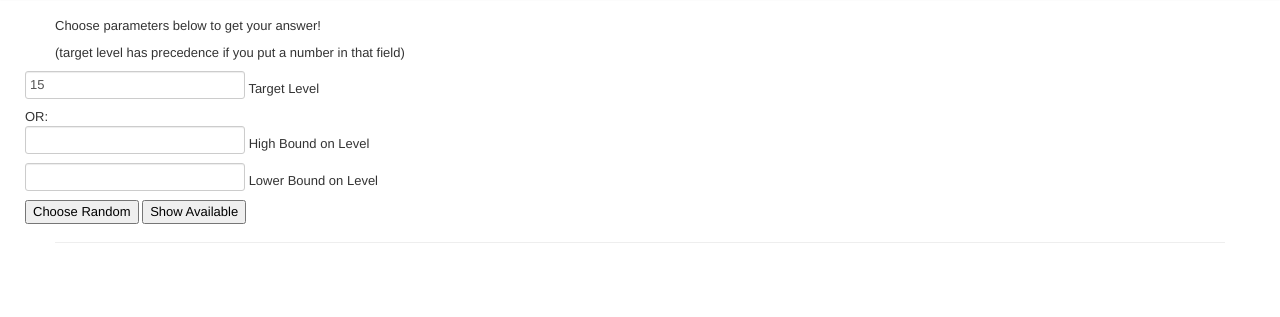
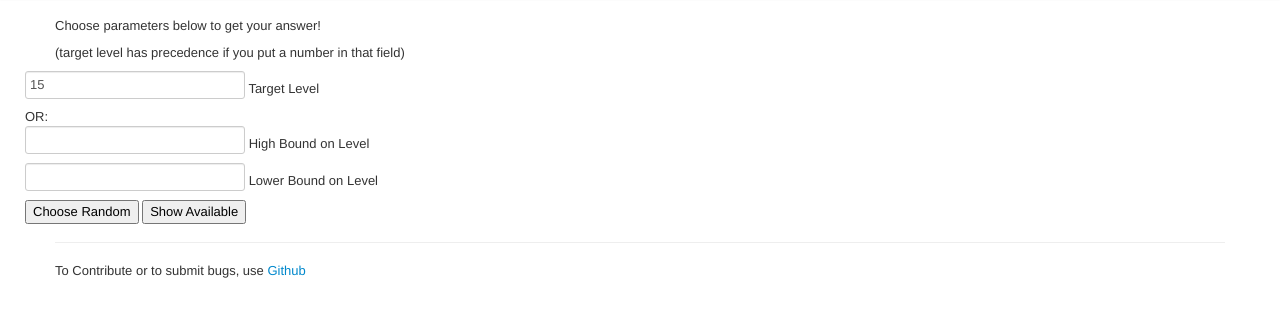
Before and after one commit to jcclinton/Which-Vanguard-Dungeon, a plain HTML site: page index.html in a window 1280 px wide. Shown: the part 43-360 px from the top of the page. Drawn offline with nearby package versions, Linux system fonts and the light colour scheme.

Commit message:
put a github link in the footer

```diff
--- a/index.html
+++ b/index.html
@@ -58,6 +58,9 @@
 			<hr/>
 
 			<div id="footer" class="row">
+				<div class="span4">
+					To Contribute or to submit bugs, use <a href="https://github.com/jcclinton/Which-Vanguard-Dungeon">Github</a>
+				</div>
 			</div>
 
     </div> <!-- /container -->
```
